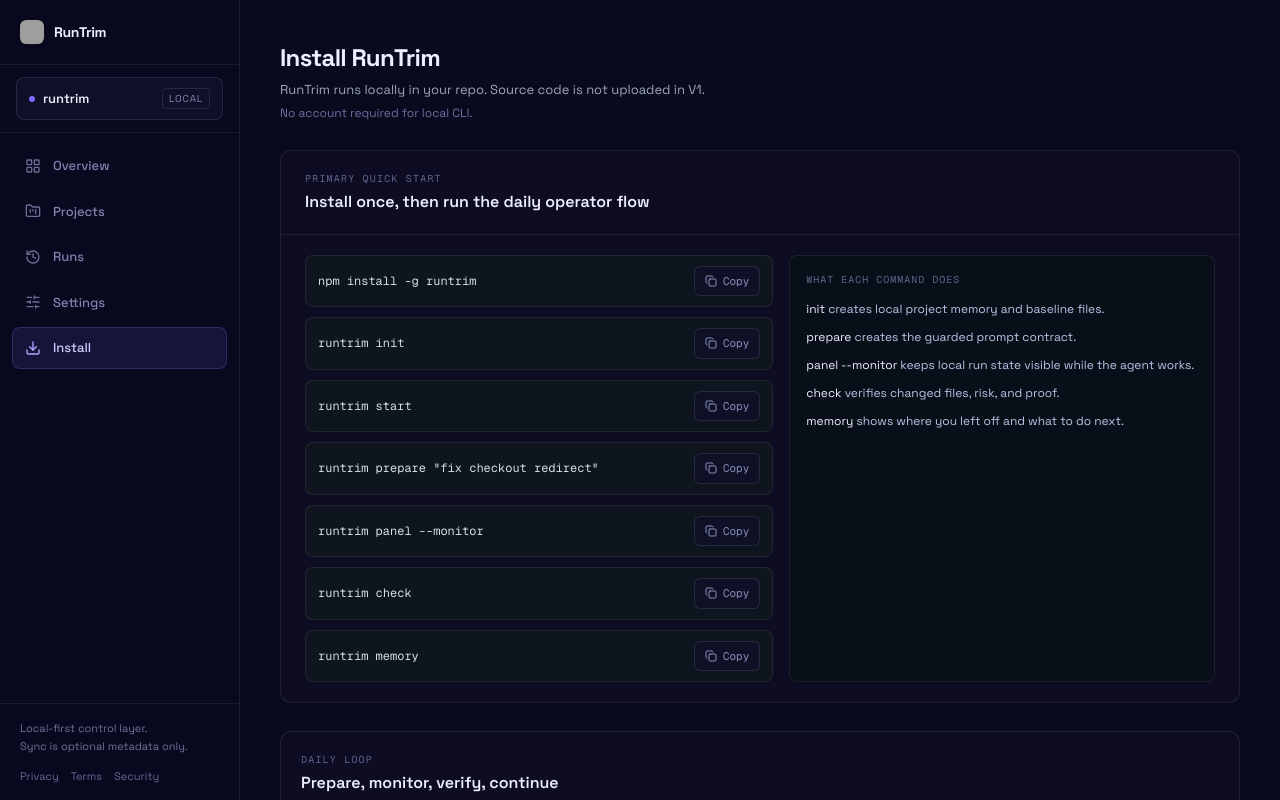
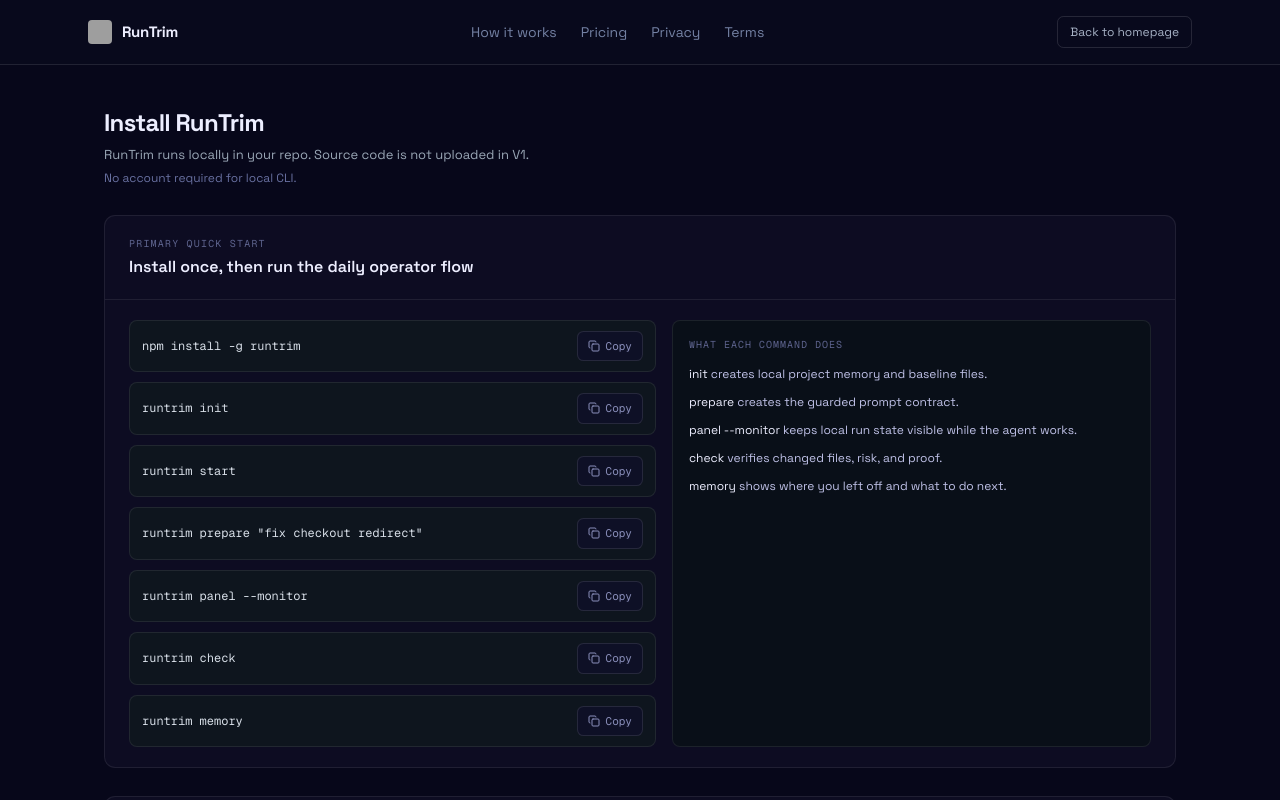
Before and after one commit to michelpronkk-oss/rtrim, a Next.js app: page /app/install in a window 1280 px wide. Shown: the top 800 px of the page. Built offline with nearby package versions, Linux system fonts and the light colour scheme; grey boxes are pictures that could not be loaded.

Commit message:
Refine RunTrim pricing table

```diff
--- a/src/app/app/install/page.tsx
+++ b/src/app/app/install/page.tsx
@@ -1,4 +1,4 @@
-import { AppShell } from "@/components/app/app-shell";
+import Link from "next/link";
 import { CopyButton } from "@/components/app/copy-button";
 
 function CommandRow({ command }: { command: string }) {
@@ -30,8 +30,31 @@
   ];
 
   return (
-    <AppShell active="/app/install">
-      <div className="mx-auto w-full max-w-[1120px] space-y-7">
+    <div className="min-h-screen bg-[#07071A] text-[#EDEEFF]">
+      <header className="border-b border-white/10 bg-[#090A1D]/95 backdrop-blur">
+        <div className="mx-auto flex w-full max-w-6xl items-center justify-between px-6 py-4">
+          <Link href="/" className="flex items-center gap-2.5">
+            {/* eslint-disable-next-line @next/next/no-img-element */}
+            <img src="/icon.svg" alt="" aria-hidden className="size-6 rounded" />
+            <span className="text-[15px] font-bold tracking-tight text-[#EDEEFF]">RunTrim</span>
+          </Link>
+          <nav className="hidden items-center gap-6 md:flex">
+            <Link href="/#how-it-works" className="text-sm text-[#7380A3] transition-colors hover:text-[#EDEEFF]">How it works</Link>
+            <Link href="/#pricing" className="text-sm text-[#7380A3] transition-colors hover:text-[#EDEEFF]">Pricing</Link>
+            <Link href="/privacy" className="text-sm text-[#7380A3] transition-colors hover:text-[#EDEEFF]">Privacy</Link>
+            <Link href="/terms" className="text-sm text-[#7380A3] transition-colors hover:text-[#EDEEFF]">Terms</Link>
+          </nav>
+          <Link
+            href="/"
+            className="rounded-md border border-white/12 px-3 py-1.5 text-[12px] text-[#A7B2C6] transition-colors hover:border-white/20 hover:text-[#EDEEFF]"
+          >
+            Back to homepage
+          </Link>
+        </div>
+      </header>
+
+      <main className="mx-auto w-full max-w-[1120px] px-6 py-8 sm:py-10">
+        <div className="space-y-7">
         <header>
           <h1 className="text-[24px] font-bold tracking-[-0.03em] text-[#EDEEFF]">Install RunTrim</h1>
           <p className="mt-1 text-[13px] text-[#9AA7B6]">RunTrim runs locally in your repo. Source code is not uploaded in V1.</p>
@@ -114,7 +137,8 @@
             </div>
           </div>
         </section>
-      </div>
-    </AppShell>
+        </div>
+      </main>
+    </div>
   );
 }
--- a/src/app/page.tsx
+++ b/src/app/page.tsx
@@ -96,14 +96,17 @@
 
 // Feature rows for pricing comparison
 const PRICING_FEATURES = [
-  { label: "Local CLI",                free: true,       pro: true,       builder: true,       team: true       },
-  { label: "Run history",              free: "local",    pro: "cloud",    builder: "cloud",     team: "cloud"    },
-  { label: "Prompt history",           free: "local",    pro: "cloud",    builder: "cloud",     team: "cloud"    },
-  { label: "Projects",                 free: "1",        pro: "1",        builder: "unlimited", team: "unlimited" },
-  { label: "Savings report",           free: false,      pro: true,       builder: true,       team: true       },
-  { label: "Custom project rules",     free: false,      pro: false,      builder: true,       team: true       },
-  { label: "Team run policies",        free: false,      pro: false,      builder: false,      team: true       },
-  { label: "GitHub PR summaries",      free: false,      pro: false,      builder: false,      team: true       },
+  { label: "Local CLI",                free: true,       pro: true,       builder: true,        team: true        },
+  { label: "Local memory",             free: true,       pro: true,       builder: true,        team: true        },
+  { label: "Cloud sync",               free: false,      pro: true,       builder: true,        team: true        },
+  { label: "Hosted dashboard",         free: false,      pro: true,       builder: true,        team: true        },
+  { label: "Projects",                 free: "1 local",  pro: "1 synced", builder: "unlimited", team: "unlimited" },
+  { label: "Continuation prompts",     free: "local",    pro: "synced",   builder: "synced",    team: "synced"    },
+  { label: "Savings report",           free: false,      pro: true,       builder: true,        team: true        },
+  { label: "Custom project rules",     free: false,      pro: false,      builder: true,        team: true        },
+  { label: "Advanced verification",    free: "basic",    pro: "standard", builder: "advanced",  team: "advanced"  },
+  { label: "Team run policies",        free: false,      pro: false,      builder: false,       team: true        },
+  { label: "GitHub PR summaries",      free: false,      pro: false,      builder: false,       team: "planned"   },
 ];
 
 // â”€â”€ Page â”€â”€â”€â”€â”€â”€â”€â”€â”€â”€â”€â”€â”€â”€â”€â”€â”€â”€â”€â”€â”€â”€â”€â”€â”€â”€â”€â”€â”€â”€â”€â”€â”€â”€â”€â”€â”€â”€â”€â”€â”€â”€â”€â”€â”€â”€â”€â”€â”€â”€â”€â”€â”€â”€â”€â”€â”€â”€â”€â”€â”€â”€â”€â”€â”€â”€â”€
--- a/src/lib/plans.ts
+++ b/src/lib/plans.ts
@@ -31,7 +31,7 @@
     id: "free",
     name: "Free",
     priceLabel: "$0",
-    summary: "For local-first developers testing RunTrim in one repo.",
+    summary: "Local control for one repo.",
     ctaLabel: "Install CLI",
     features: [],
     bullets: [
@@ -48,7 +48,7 @@
     id: "pro",
     name: "Pro",
     priceLabel: "$12/month",
-    summary: "For solo builders using Claude, Codex or Cursor daily.",
+    summary: "Cloud memory for solo builders.",
     ctaLabel: "Join Pro early access",
     features: ["cloudSync", "cloudHistory", "shareCards", "weeklyReport"],
     bullets: [
@@ -64,7 +64,7 @@
     id: "builder",
     name: "Builder",
     priceLabel: "$29/month",
-    summary: "For serious builders running multiple AI-assisted projects.",
+    summary: "Multi-project control for serious builders.",
     ctaLabel: "Join early access",
     badge: "Recommended",
     features: [
@@ -92,7 +92,7 @@
     id: "team",
     name: "Team",
     priceLabel: "from $99/month",
-    summary: "For teams standardizing AI coding runs.",
+    summary: "Policies and visibility for teams.",
     ctaLabel: "Coming soon",
     features: [
       "cloudSync",
```
